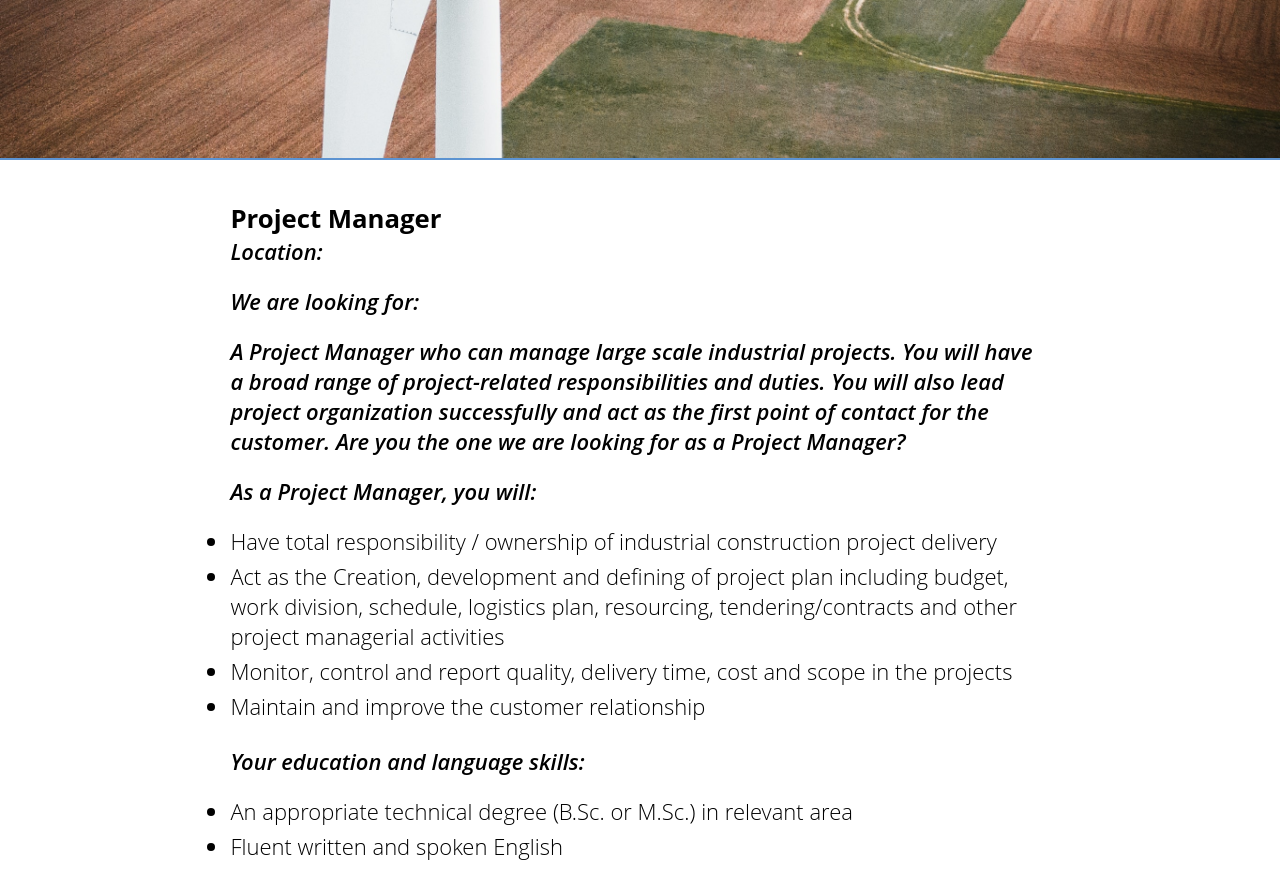
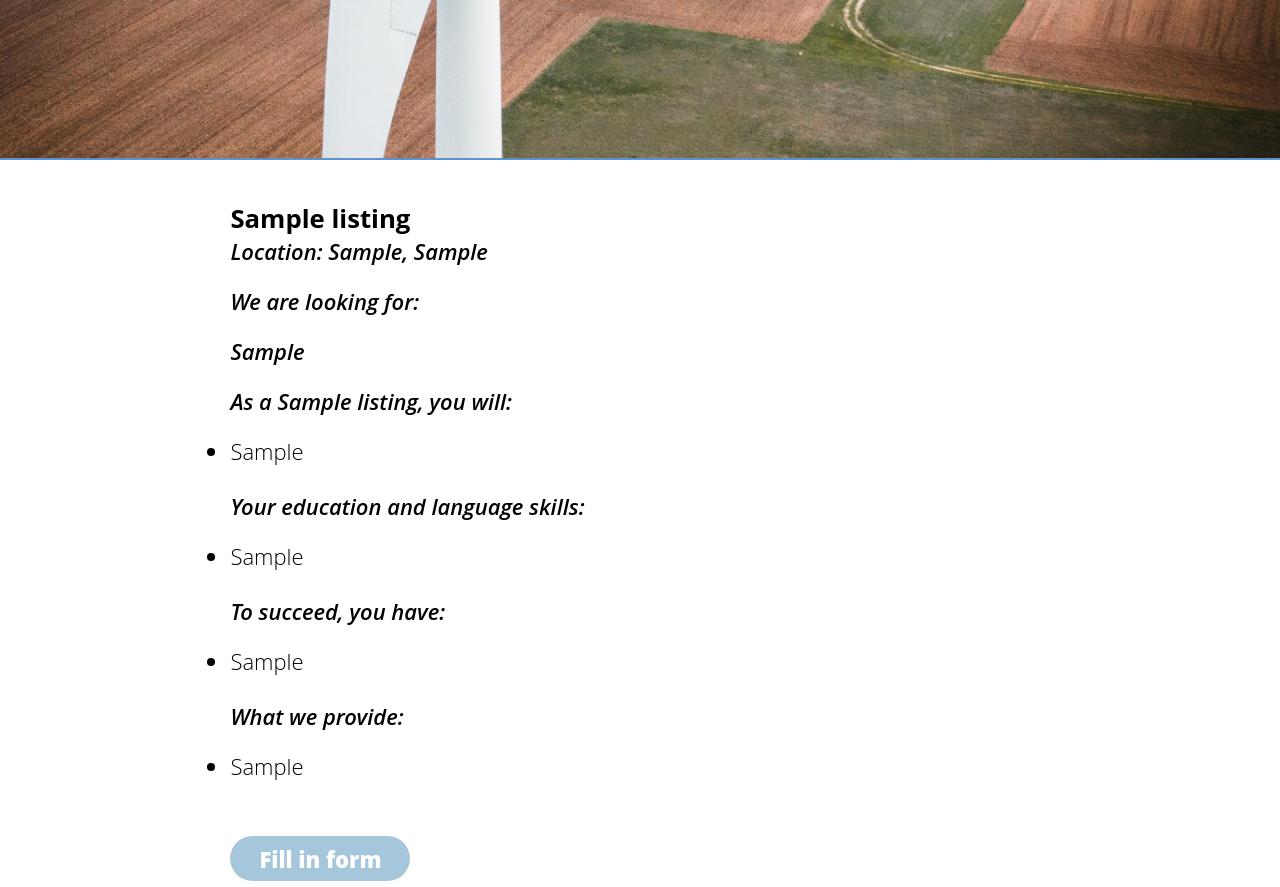
Before and after one commit to eloc0n/Pro-Wind, a Django app: page /vacancy/1/ in a window 1280 px wide. Shown: the part 642-1529 px from the top of the page. Run offline with Django 3.2, Linux system fonts and the light colour scheme; tables that the repository leaves empty hold one stand-in row (Sample ...); some libraries are stand-ins or nearby versions.

Commit message:
vacancy views

```diff
--- a/templates/vacancies/vacancy.html
+++ b/templates/vacancies/vacancy.html
@@ -12,46 +12,49 @@
     <section id="vacancy" class="listings">
         <div class="container">
             <div class="job-description">
-                <h3>Project Manager</h3>
-                <p>Location: </p>
+                <h3>{{ vacancy.title }}</h3>
+                <p>Location: {{ vacancy.country }}, {{ vacancy.city }}</p>
                 <p>We are looking for:</p>
-                <p>
-                    A Project Manager who can manage large scale industrial projects.
-                    You will have a broad range of project-related responsibilities and duties.
-                    You will also lead project organization successfully and act as the first point of contact for the customer.
-                    Are you the one we are looking for as a Project Manager?
-                </p>
-                <p>As a Project Manager, you will:</p>
+                <p>{{ vacancy.looking_for }}</p>
+                <p>As a {{ vacancy.title }}, you will:</p>
                 <ul>
-                    <li>Have total responsibility / ownership of industrial construction project delivery</li>
-                    <li>Act as the Creation, development and defining of project plan including budget, work division,
-                        schedule, logistics plan, resourcing, tendering/contracts and other project managerial activities
-                    </li>
-                    <li>Monitor, control and report quality, delivery time, cost and scope in the projects</li>
-                    <li>Maintain and improve the customer relationship</li>
+                    {% if duties %}
+                        {% for duty in  duties %}
+                            <li>{{ duty.duties }}</li>
+                        {% endfor %}
+                    {% else %}
+                        <li>No description available.</li>
+                    {% endif %}
                 </ul>
                 <p>Your education and language skills:</p>
                 <ul>
-                    <li>An appropriate technical degree (B.Sc. or M.Sc.) in relevant area</li>
-                    <li>Fluent written and spoken English</li>
+                    {% if academics %}
+                        {% for academic in  academics %}
+                            <li>{{ academic.academics }}</li>
+                        {% endfor %}
+                    {% else %}
+                        <li>No description available.</li>
+                    {% endif %}
                 </ul>
                 <p>To succeed, you have:</p>
                 <ul>
-                    <li>Experience in managerial position in large energy, solar, wind or other simiral construction projects (+7 years preferred)</li>
-                    <li>Excellent communication and cooperation skills</li>
-                    <li>Problem solving skills and systematic ways of working</li>
-                    <li>Ability to work under pressure</li>
-                    <li>Capability to understand the big picture and identify key things for success</li>
-                    <li>Forward thinking and goal focused mindset</li>
-                    <li>Readiness to travel as required</li>
+                    {% if skills %}
+                        {% for skill in  skills %}
+                            <li>{{ skill.skills }}</li>
+                        {% endfor %}
+                    {% else %}
+                        <li>No description available.</li>
+                    {% endif %}
                 </ul>
                 <p>What we provide:</p>
                 <ul>
-                    <li>Opportunities for continuous learning of state-of-the-art technology and career development</li>
-                    <li>Competitive remuneration package directly dependent on the candidate's qualifications and experience</li>
-                    <li>Group private medical insurance</li>
-                    <li>Company restaurant</li>
-                    <li>Personal smartphone and laptop</li>
+                    {% if benefits %}
+                        {% for benefit in  benefits %}
+                            <li>{{ benefit.benefits }}</li>
+                        {% endfor %}
+                    {% else %}
+                        <li>No description available.</li>
+                    {% endif %}
                 </ul>
                 <a class="btn-listing-form" href="form.html">Fill in form</a>
             </div>
--- a/vacancies/views.py
+++ b/vacancies/views.py
@@ -25,8 +25,19 @@ def vacancies(request):
 def vacancy(request, pk):
     vacancy = get_object_or_404(Listing, id=pk)
 
+    title_id = Listing.objects.get(id=pk)
+    duties = title_id.dutie_set.all()
+    academics = title_id.academic_set.all()
+    skills = title_id.skill_set.all()
+    benefits = title_id.benefit_set.all()
+
+
     context = {
         'vacancy': vacancy,
+        'duties': duties,
+        'academics': academics,
+        'skills': skills,
+        'benefits': benefits,
     }
 
     return render(request, 'vacancies/vacancy.html', context)
```
